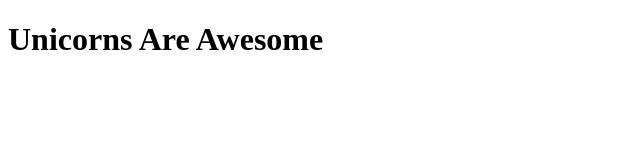
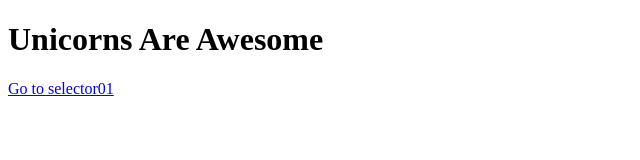
Before and after one commit to maurachiusano/maurachiusano.github.io, a plain HTML site: page unicorns.html in a window 1280 px wide. Shown: the whole page, without its empty margins (0-640 px from the left). Drawn offline with Linux system fonts and the light colour scheme.

Commit message:
Update unicorns.html

```diff
--- a/unicorns.html
+++ b/unicorns.html
@@ -7,6 +7,6 @@
 </head>
 <body>
     <h1>Unicorns Are Awesome</h1>
-    <a href="selector01.html"></a>
+    <a href="selector01.html">Go to selector01</a>
     </body>
 </html>
```
